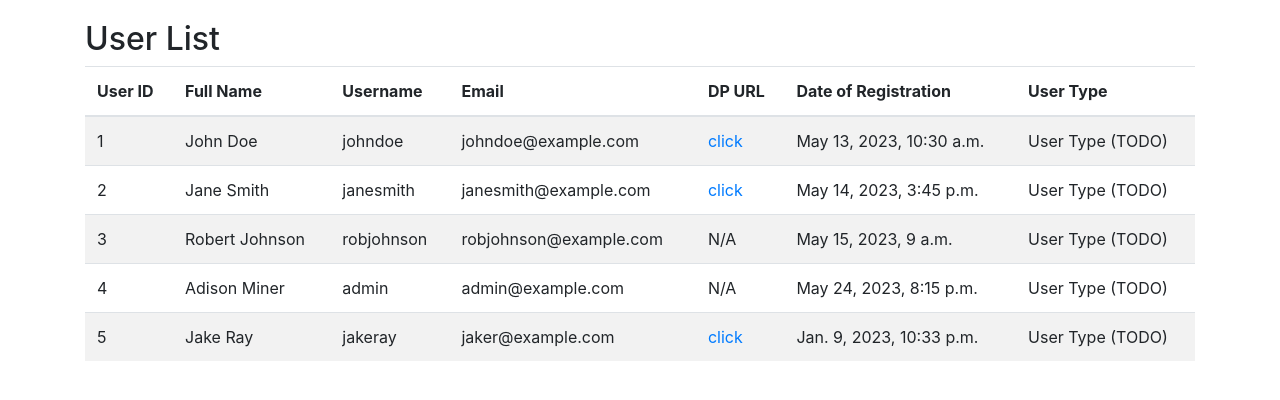
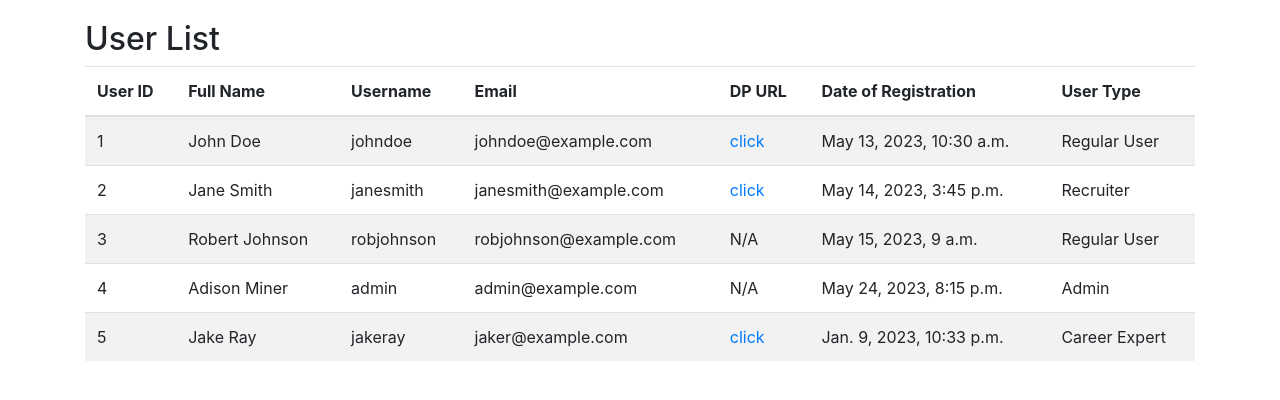
Before and after one commit to cgtysafak/cs353-project, a Django app: page /users/ in a window 1280 px wide. Shown: the top 400 px of the page. Run offline with Django 4.2, Linux system fonts and the light colour scheme; data comes from the database, SQL or seed files in the repository; some libraries are stand-ins or nearby versions.

Commit message:
feat: Add user type to /users

```diff
--- a/backend/careersite/career/templates/career/users.html
+++ b/backend/careersite/career/templates/career/users.html
@@ -29,7 +29,15 @@
                     {% endif %}
                 </td>
                 <td>{{ user.6 }}</td>
-                <td>User Type (TODO)</td>
+                <td>
+                    {% if user.7 == "RegularUser" %}
+                        Regular User
+                    {% elif user.7 %}
+                        {{ user.7 }}
+                    {% else %}
+                        N/A
+                    {% endif %}
+                </td>
             </tr>
             {% endfor %}
         </tbody>
--- a/backend/careersite/career/views.py
+++ b/backend/careersite/career/views.py
@@ -7,12 +7,12 @@ from datetime import datetime, timedelta
 from django.shortcuts import redirect
 from django.contrib import messages
 
-# Create your views here.
-
-
 class HomeView(View):
     def get(self, request):
-        user_type = request.session['user_type']
+        if 'username' in request.session:
+            user_type = request.session['user_type']
+            username = request.session['username']
+            return render(request, 'career/home.html', {'user_type': user_type, 'username': username})
         return render(request, 'career/home.html', {'user_type': user_type})
 
 
```
